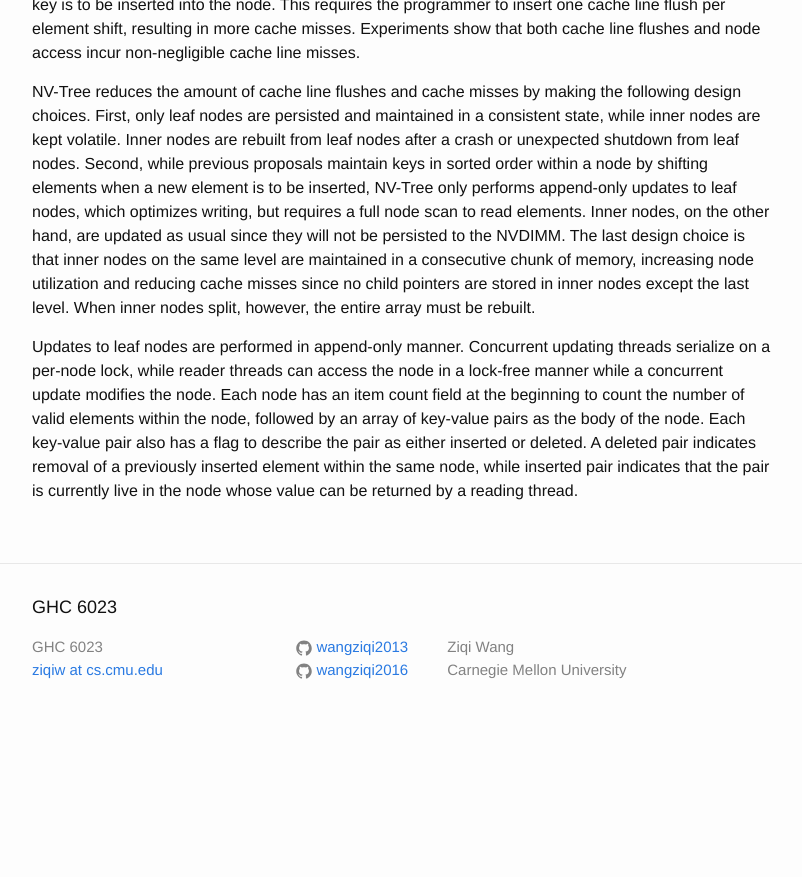
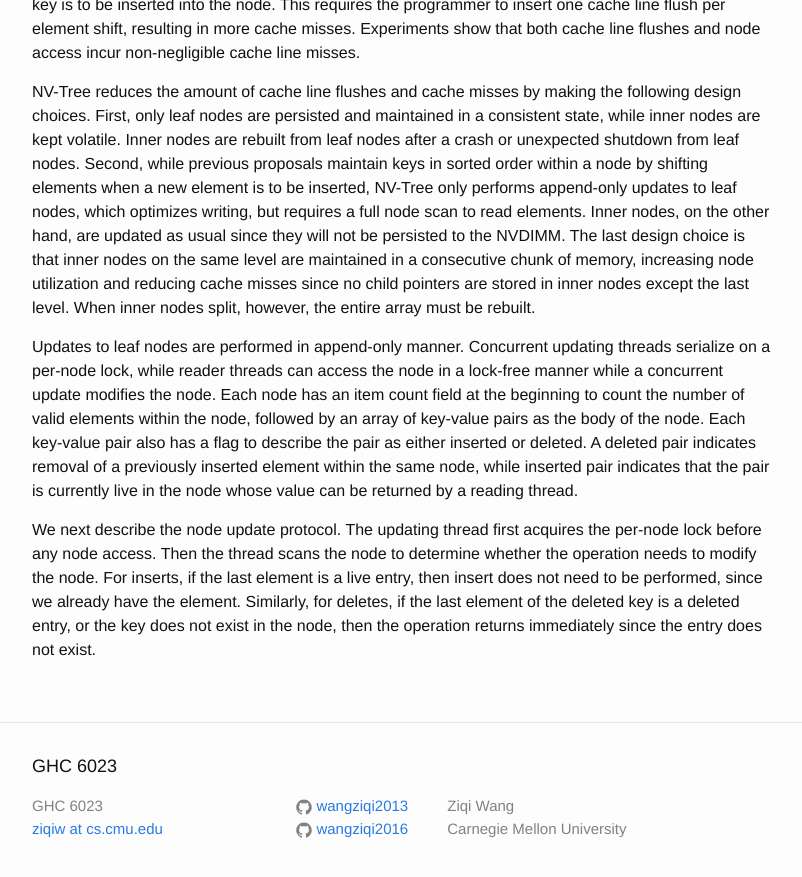
Before and after one commit to wangziqi2013/wangziqi2013.github.io, a Jekyll site: the page built from _posts/2019-12-01-nvtree.markdown, in a window 1280 px wide and 900 px high, scrolled down 739 px. Shown: the top 877 px of the window, without its empty margins (238-1040 px from the left). Built offline with Jekyll 4.4.1, drawn with Linux system fonts in a browser that asks for light colours; before the commit the page ends 1480 px from its top, so only the background shows below that.

Commit message:
Working on update protocol

```diff
--- a/_posts/2019-12-01-nvtree.markdown
+++ b/_posts/2019-12-01-nvtree.markdown
@@ -41,3 +41,9 @@ count field at the beginning to count the number of valid elements within the no
 pairs as the body of the node. Each key-value pair also has a flag to describe the pair as either inserted or deleted.
 A deleted pair indicates removal of a previously inserted element within the same node, while inserted pair indicates that
 the pair is currently live in the node whose value can be returned by a reading thread.
+
+We next describe the node update protocol. The updating thread first acquires the per-node lock before any node access.
+Then the thread scans the node to determine whether the operation needs to modify the node. For inserts, if the last element
+is a live entry, then insert does not need to be performed, since we already have the element. Similarly, for deletes, if
+the last element of the deleted key is a deleted entry, or the key does not exist in the node, then the operation returns
+immediately since the entry does not exist.
```
